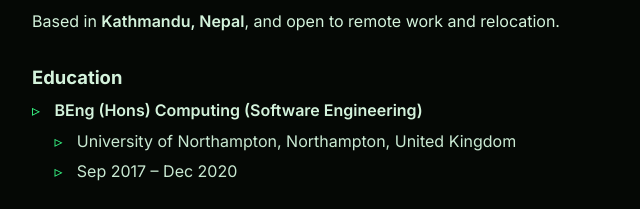
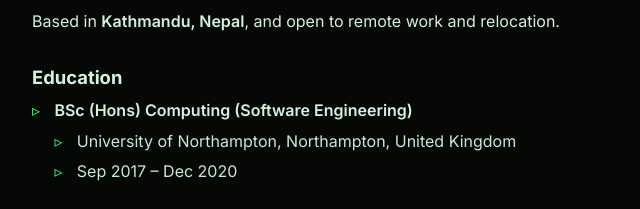
Before and after one commit to Schaulagain/portfolio, a plain HTML site: page index.html in a window 1280 px wide. Shown: the part 1632-1841 px from the top of the page, 234-874 px from the left. Drawn offline with Linux system fonts and the light colour scheme.

Commit message:
deploy: 925355b007b57b48ee488386e2ab88b6fe02fd7d

```diff
--- a/index.html
+++ b/index.html
@@ -117,7 +117,7 @@
 <p>I'm comfortable across the stack, from Livewire and jQuery front ends to Nginx and Apache configuration and Linux servers, and I'm building my DevOps skills through a self-hosted Docker homelab.</p>
 <p>Based in <strong>Kathmandu, Nepal</strong>, and open to remote work and relocation.</p>
 <h3>Education</h3>
-<ul><li><strong>BEng (Hons) Computing (Software Engineering)</strong><ul><li>University of Northampton, Northampton, United Kingdom</li><li>Sep 2017 – Dec 2020</li></ul></li></ul>
+<ul><li><strong>BSc (Hons) Computing (Software Engineering)</strong><ul><li>University of Northampton, Northampton, United Kingdom</li><li>Sep 2017 – Dec 2020</li></ul></li></ul>
     </div>
 </section>
 <section class="page" id="experience" data-page="experience" data-desc="Where I have worked">
```
Also changed, not shown: 1 other file.
